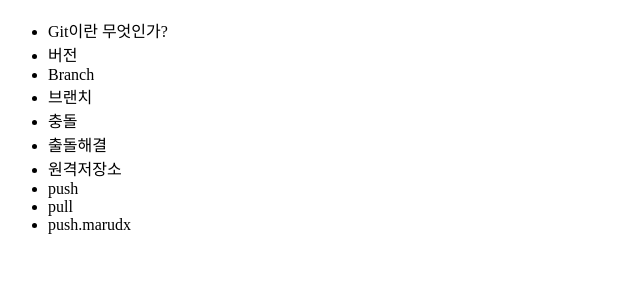
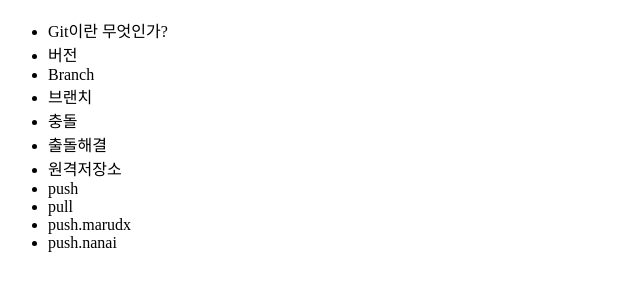
Before and after one commit to marudx/opentutorials_git_marudx, a plain HTML site: page index.html in a window 1280 px wide. Shown: the part 48-334 px from the top of the page, without its empty margins (0-640 px from the left). Drawn offline with Linux system fonts and the light colour scheme.

Commit message:
push.nana 추가

```diff
--- a/index.html
+++ b/index.html
@@ -18,6 +18,7 @@
 			<li>push</li>
 			<li>pull</li>
 			<li>push.marudx</li>
+			<li>push.nanai</li>
 		</ul>
 	</body>
 </html>
```
